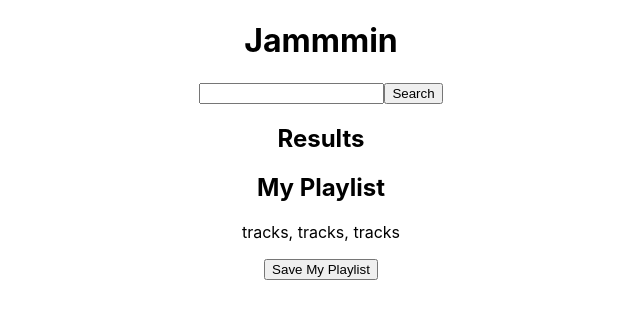
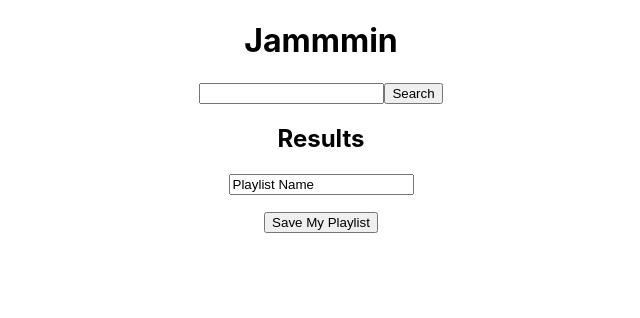
Before and after one commit to JasonSteelmanCoder/jammmin, a React (Create React App) app: page / in a window 1280 px wide. Shown: the top 318 px of the page, without its empty margins (319-959 px from the left). Built offline with nearby package versions, Linux system fonts and the light colour scheme.

Commit message:
Add functionality to change playlist name and add tracks to playlist

```diff
--- a/src/App.js
+++ b/src/App.js
@@ -7,7 +7,7 @@ import songs from './mockResponse';
 
 function App() {
   const [results, setResults] = useState([]);
-  const [tracks, setTracks] = useState([]);
+  const [selectedTracks, setSelectedTracks] = useState([]);
 
   function handleNewResults(event) {
     event.preventDefault();
@@ -20,8 +20,8 @@ function App() {
         <h1>Jammmin</h1>
       </header>
       <SearchBar handleNewResults={handleNewResults} />
-      <SearchResults results={results} tracks={tracks} setTracks={setTracks} />
-      <Playlist />
+      <SearchResults results={results} setSelectedTracks={setSelectedTracks} />
+      <Playlist selectedTracks={selectedTracks} />
     </div>
   );
 }
--- a/src/Playlist.js
+++ b/src/Playlist.js
@@ -1,11 +1,19 @@
-import React from 'react';
+import React, { useState } from 'react';
 import SaveButton from './SaveButton';
 
-function Playlist() {
+function Playlist({ selectedTracks }) {
+    const [playlistName, setPlaylistName] = useState('Playlist Name');
+
+    function handleChange(event) {
+        setPlaylistName(event.target.value);
+    };
+
     return (
         <div>
-            <h2>My Playlist</h2>
-            <p>tracks, tracks, tracks</p>
+            <input type='text' value={playlistName} onChange={handleChange}></input>
+            <ul>
+                {selectedTracks.map((item, index) => <li key={index}>{item}</li>)}
+            </ul>
             <SaveButton />
         </div>
     )
--- a/src/SearchResults.js
+++ b/src/SearchResults.js
@@ -1,17 +1,20 @@
 import React from 'react';
 import Track from './Track';
 
-function SearchResults({ results }) {
+function SearchResults({ results, setSelectedTracks }) {
 
     return(
         <>
             <h2>Results</h2>
             <ul>
-                {results.map((item) => (
+                {results.map((item, index) => (
                     <Track
+                        results={results}
                         result={Object.keys(item)}
                         artist={item[Object.keys(item)].artist}
                         album={item[Object.keys(item)].album}
+                        setSelectedTracks={setSelectedTracks}
+                        index={index}
                     />
                 ))}
             </ul>
--- a/src/Track.js
+++ b/src/Track.js
@@ -1,12 +1,21 @@
 import React from 'react';
 
-function Track({ result, artist, album }) {
+function Track({ results, result, artist, album, setSelectedTracks, index }) {
+
+    function handleClick(event) {
+        const trackId = event.currentTarget.id;
+        const trackName = Object.keys(results[trackId]);
+        const trackArtist = results[trackId][trackName].artist;
+        const trackAlbum = results[trackId][trackName].album;
+        setSelectedTracks((prev) => [...prev, <Track result={trackName} artist={trackArtist} album={trackAlbum} />])
+    };
+
     return (
-        <>
+        <li onClick={handleClick} key={index} id={index}>
             <h3>{result}</h3>
             <span>{artist}: </span>
             <span>{album}</span>
-        </>
+        </li>
     )
 };
 
```
Also changed, not shown: src/TODO.txt (added).
